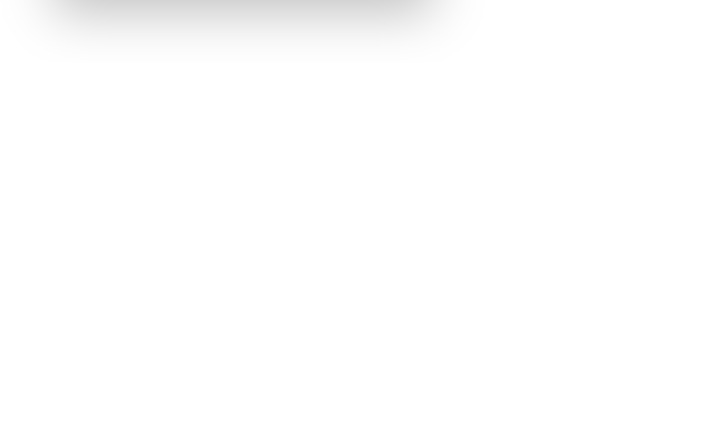
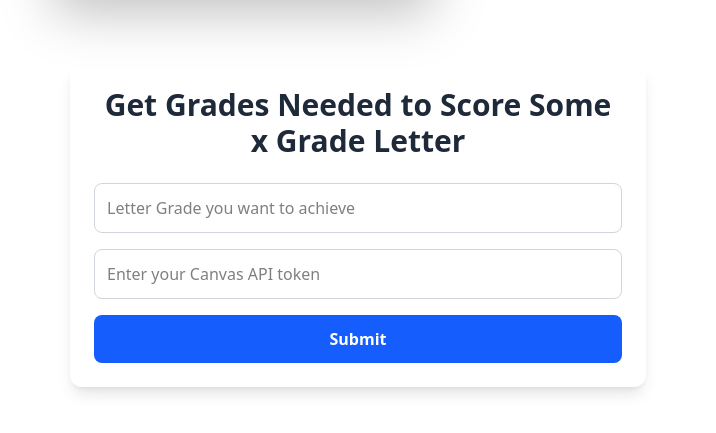
Before and after one commit to Alvaro-bit-stack/HackRU-StevensGooners, a Next.js app: page / in a window 1280 px wide. Shown: the part 1405-1838 px from the top of the page, without its empty margins (282-998 px from the left). Before the commit the page ends 1468 px from the top, so only its background shows below. Built offline with nearby package versions, Linux system fonts and the light colour scheme.

Commit message:
Front End Implementation 2

```diff
--- /dev/null
+++ b/src/app/components/GetGrades.tsx
@@ -0,0 +1,50 @@
+"use client";
+
+import { useState } from "react";
+
+export default function GetGrades() {
+  const [inputText, setInputText] = useState("");
+  const [canvasToken, setCanvasToken] = useState("");
+
+  const handleSubmit = (e: React.FormEvent) => {
+    e.preventDefault();
+    alert(`You submitted: ${inputText}\nCanvas Token: ${canvasToken}`);
+  };
+
+  return (
+    <section className="flex flex-col items-center justify-center my-16 mx-auto max-w-xl p-6 bg-white rounded-xl shadow-lg">
+      <h2 className="text-3xl font-bold text-gray-800 mb-6 text-center">
+        Get Grades Needed to Score Some x Grade Letter
+      </h2>
+
+      <form onSubmit={handleSubmit} className="w-full flex flex-col gap-4">
+        {/* Main input */}
+        <input
+          type="text"
+          value={inputText}
+          onChange={(e) => setInputText(e.target.value)}
+          placeholder="Letter Grade you want to achieve"
+          className="border border-gray-300 rounded-lg p-3 w-full focus:outline-none focus:ring-2 focus:ring-blue-500"
+        />
+
+        {/* Canvas Token input */}
+        <input
+          type="password"
+          value={canvasToken}
+          onChange={(e) => setCanvasToken(e.target.value)}
+          placeholder="Enter your Canvas API token"
+          className="border border-gray-300 rounded-lg p-3 w-full focus:outline-none focus:ring-2 focus:ring-green-500"
+        />
+
+        <button
+          type="submit"
+          className="bg-blue-600 text-white py-3 rounded-lg font-semibold hover:bg-blue-700 transition-colors"
+        >
+          Submit
+        </button>
+      </form>
+
+
+    </section>
+  );
+}
--- a/src/app/components/navbar.tsx
+++ b/src/app/components/navbar.tsx
@@ -10,6 +10,7 @@
           <a href="/grades" className="hover:text-gray-300 transition-colors duration-200">Get Grades</a>
           <a href="/study" className="hover:text-gray-300 transition-colors duration-200">Study</a>
           <a href="#" className="hover:text-gray-300 transition-colors duration-200">Creator-Contacts</a>
+          <a href="#" className="hover:text-gray-300 transition-colors duration-200">Download Extension</a>
         </div>
       </div>
     </nav>
--- a/src/app/page.tsx
+++ b/src/app/page.tsx
@@ -1,5 +1,6 @@
 import Navbar from "@/app/components/navbar";
 import HeroSection from "@/app/components/HeroSection";
+import GetGrades from "@/app/components/GetGrades";
 
 
 export default function Home() {
@@ -7,6 +8,7 @@
     <div>
       <Navbar />
       <HeroSection />
+      <GetGrades />
     </div>
   );
 }
```
